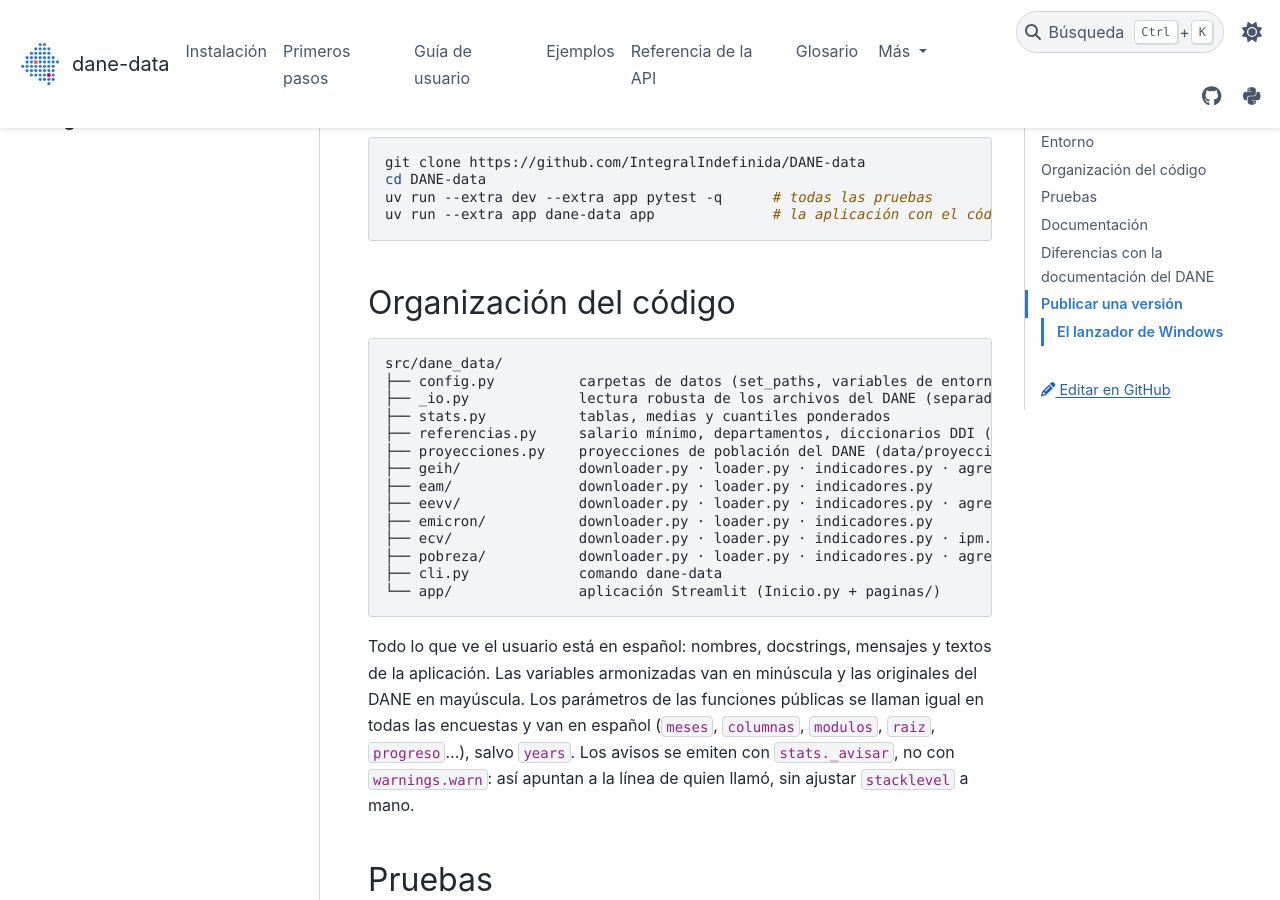
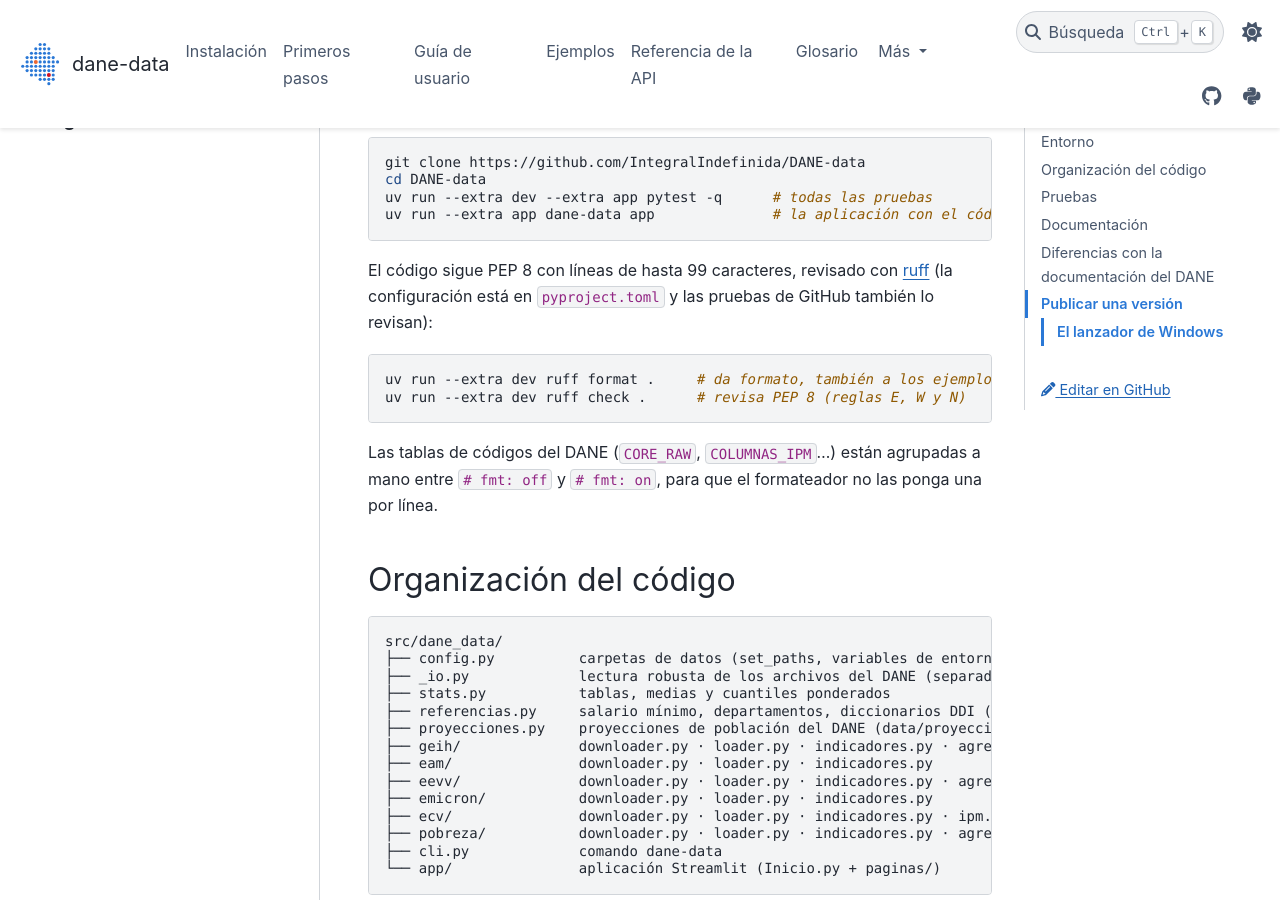
Before and after one commit to IntegralIndefinida/DANE-data, a Sphinx documentation site: the page built from docs/desarrollo.md, in a window 1280 px wide and 900 px high, scrolled down 332 px. Built offline with Sphinx 7.4.7 and the PyData theme 0.15.4, drawn with Linux system fonts in a browser that asks for light colours.

Commit message:
Revisar PEP 8 en las pruebas de GitHub y documentarlo
Las pruebas fallan si ruff encuentra algo o si falta formatear. .git-blame-ignore-revs
hace que GitHub (y git blame con blame.ignoreRevsFile) salte el commit de formato.

````diff
--- a/docs/desarrollo.md
+++ b/docs/desarrollo.md
@@ -13,6 +13,17 @@ cd DANE-data
 uv run --extra dev --extra app pytest -q      # todas las pruebas
 uv run --extra app dane-data app              # la aplicación con el código local
 ```
+
+El código sigue PEP 8 con líneas de hasta 99 caracteres, revisado con [ruff](https://docs.astral.sh/ruff/)
+(la configuración está en `pyproject.toml` y las pruebas de GitHub también lo revisan):
+
+```bash
+uv run --extra dev ruff format .     # da formato, también a los ejemplos de los docstrings
+uv run --extra dev ruff check .      # revisa PEP 8 (reglas E, W y N)
+```
+
+Las tablas de códigos del DANE (`CORE_RAW`, `COLUMNAS_IPM`…) están agrupadas a mano entre `# fmt: off` y
+`# fmt: on`, para que el formateador no las ponga una por línea.
 
 ## Organización del código
 
````
Also changed, not shown: docs/novedades.md (+6 -0 lines), 2 other files.
